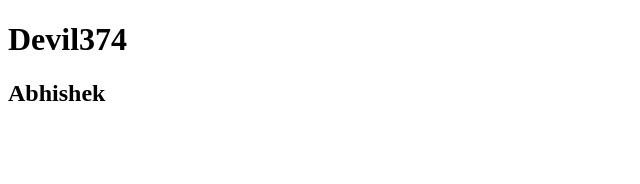
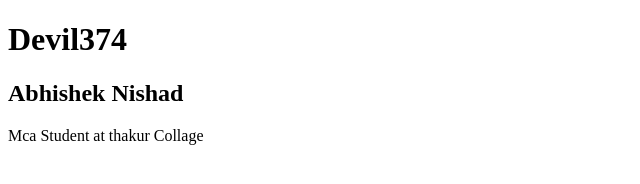
Before and after one commit to nishad374/DEMO_GitHub_110, a plain HTML site: page index.html in a window 1280 px wide. Shown: the whole page, without its empty margins (0-640 px from the left). Drawn offline with Linux system fonts and the light colour scheme.

Commit message:
Added surname in My name  and added my collage name

```diff
--- a/index.html
+++ b/index.html
@@ -5,8 +5,9 @@
         Devil374
     </h1>
     <h2>
-        Abhishek
+        Abhishek Nishad
     </h2>
+    Mca Student at thakur Collage
     <meta charset="UTF-8">
     <meta name="viewport" content="width=device-width, initial-scale=1.0">
     <title>Document</title>
```
